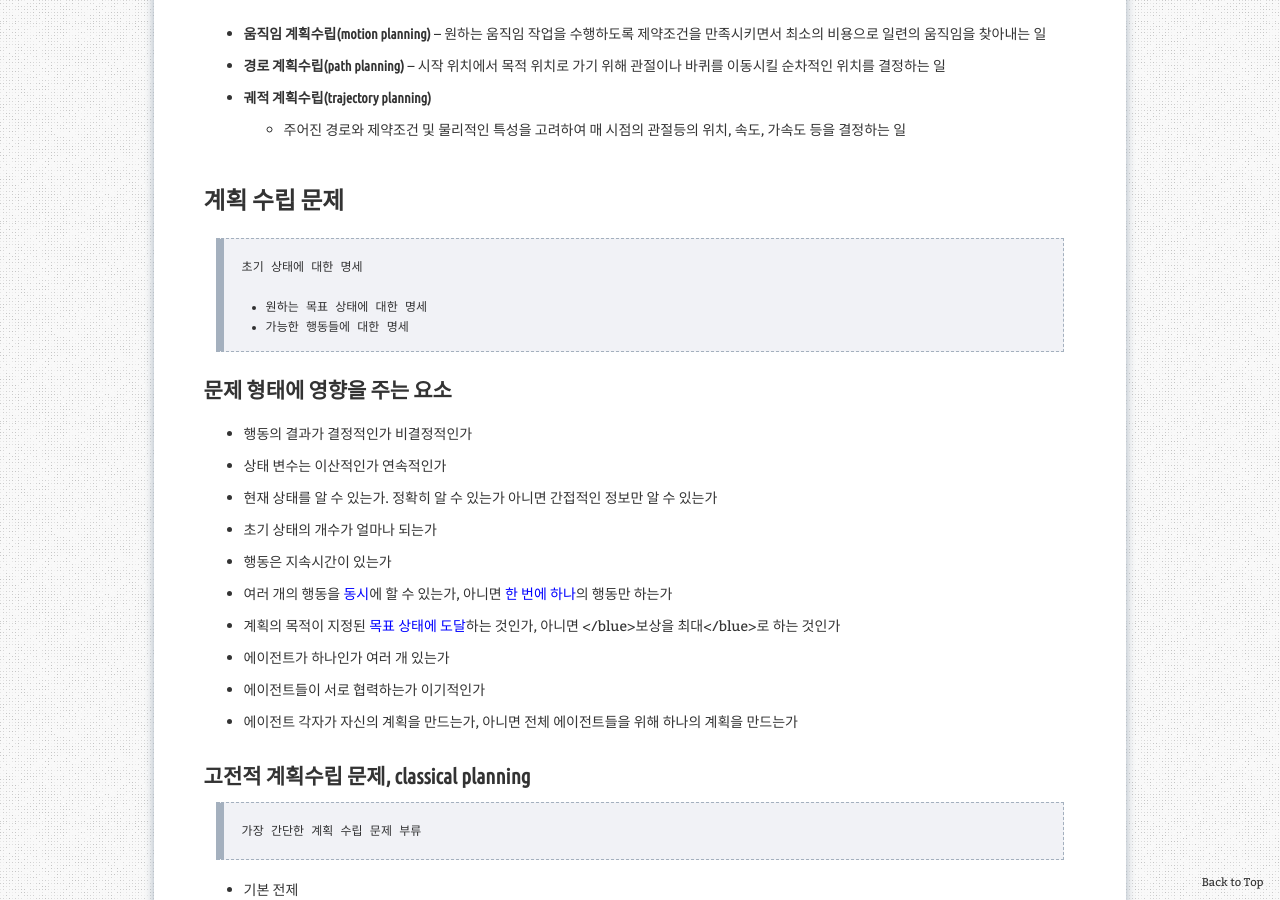
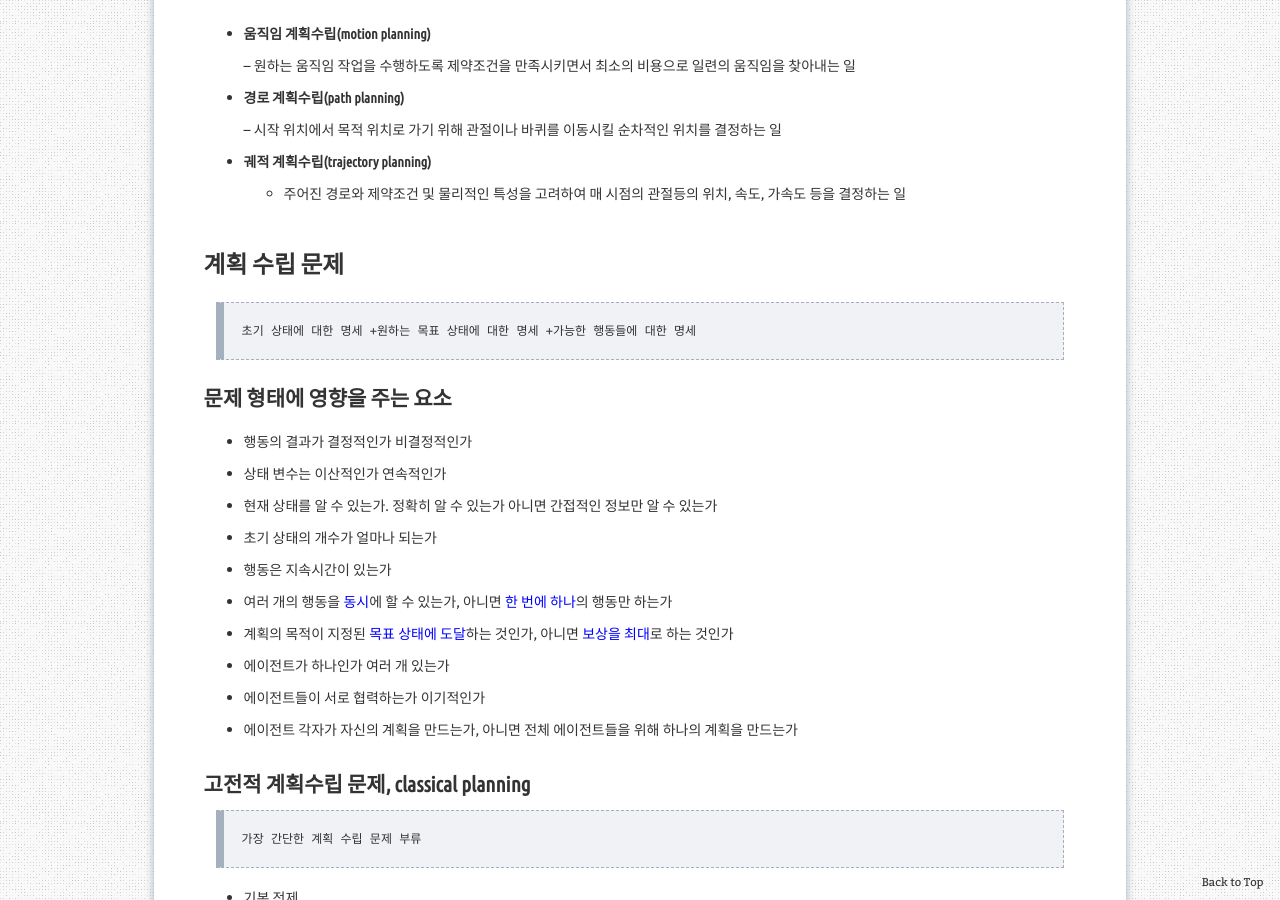
Before and after one commit to aristohyun/aristohyun.github.io, a Jekyll site: the page built from _posts/2021-11-15-AI_07.md, in a window 1280 px wide and 900 px high, scrolled down 1377 px. Built offline with Jekyll 4.4.1, drawn with Linux system fonts in a browser that asks for light colours; formulas are drawn with MathJax 3; comment, search, counter and statistics services are not loaded.

Commit message:
Update 2021-11-15-AI_07.md

```diff
--- a/_posts/2021-11-15-AI_07.md
+++ b/_posts/2021-11-15-AI_07.md
@@ -19,17 +19,17 @@ redirect_from:
 #### 로봇의 계획수립
 
 - **움직임 계획수립(motion planning)**
-    – 원하는 움직임 작업을 수행하도록 제약조건을 만족시키면서 최소의 비용으로 일련의 움직임을 찾아내는 일
+  – 원하는 움직임 작업을 수행하도록 제약조건을 만족시키면서 최소의 비용으로 일련의 움직임을 찾아내는 일
 - **경로 계획수립(path planning)**
-    – 시작 위치에서 목적 위치로 가기 위해 관절이나 바퀴를 이동시킬 순차적인 위치를 결정하는 일
+  – 시작 위치에서 목적 위치로 가기 위해 관절이나 바퀴를 이동시킬 순차적인 위치를 결정하는 일
 - **궤적 계획수립(trajectory planning)**
-    - 주어진 경로와 제약조건 및 물리적인 특성을 고려하여 매 시점의 관절등의 위치, 속도, 가속도 등을 결정하는 일
+  - 주어진 경로와 제약조건 및 물리적인 특성을 고려하여 매 시점의 관절등의 위치, 속도, 가속도 등을 결정하는 일
 
 ## 계획 수립 문제
 
 > 초기 상태에 대한 명세
-> + 원하는 목표 상태에 대한 명세
-> + 가능한 행동들에 대한 명세
+> +원하는 목표 상태에 대한 명세
+> +가능한 행동들에 대한 명세
 
 ### 문제 형태에 영향을 주는 요소
 
@@ -39,7 +39,7 @@ redirect_from:
 - 초기 상태의 개수가 얼마나 되는가
 - 행동은 지속시간이 있는가
 - 여러 개의 행동을 <blue>동시</blue>에 할 수 있는가, 아니면 <blue>한 번에 하나</blue>의 행동만 하는가
-- 계획의 목적이 지정된 <blue>목표 상태에 도달</blue>하는 것인가, 아니면 </blue>보상을 최대</blue>로 하는 것인가
+- 계획의 목적이 지정된 <blue>목표 상태에 도달</blue>하는 것인가, 아니면 <blue>보상을 최대</blue>로 하는 것인가
 - 에이전트가 하나인가 여러 개 있는가
 - 에이전트들이 서로 협력하는가 이기적인가
 - 에이전트 각자가 자신의 계획을 만드는가, 아니면 전체 에이전트들을 위해 하나의 계획을 만드는가
```
